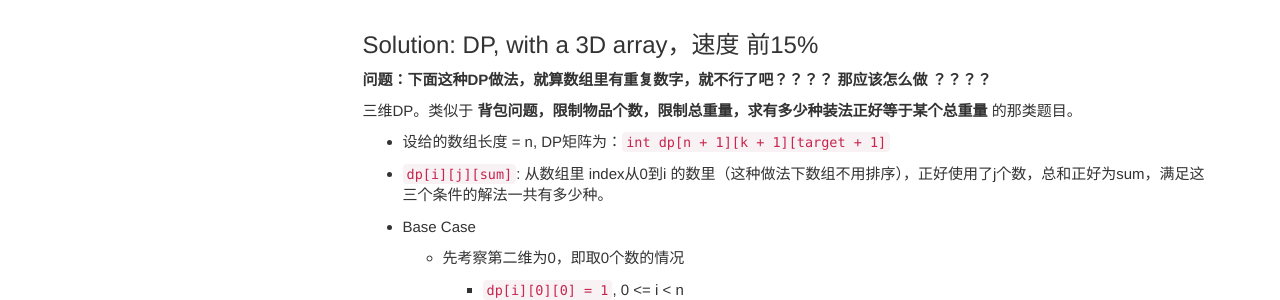
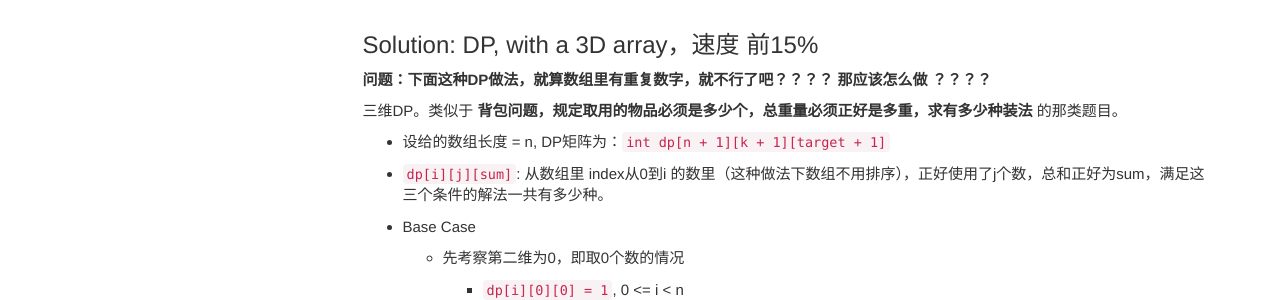
Before and after one commit to HungryOrc/hungryorc.github.io, a Jekyll site: the page built from pages/algorithm/algorithm_k_sum_number_of_solutions.md, in a window 1280 px wide. Shown: the part 474-774 px from the top of the page. Built offline with Jekyll 4.4.1, drawn with Linux system fonts in a browser that asks for light colours; nearby versions of some CDN libraries; comment, search, counter and statistics services are not loaded.

Commit message:
Update algorithm_k_sum_number_of_solutions.md

```diff
--- a/pages/algorithm/algorithm_k_sum_number_of_solutions.md
+++ b/pages/algorithm/algorithm_k_sum_number_of_solutions.md
@@ -25,7 +25,7 @@ Find k numbers where sum is target. Calculate how many solutions there are?
 
 **问题：下面这种DP做法，就算数组里有重复数字，就不行了吧？？？？ 那应该怎么做 ？？？？**
 
-三维DP。类似于 **背包问题，限制物品个数，限制总重量，求有多少种装法正好等于某个总重量** 的那类题目。
+三维DP。类似于 **背包问题，规定取用的物品必须是多少个，总重量必须正好是多重，求有多少种装法** 的那类题目。
 * 设给的数组长度 = n, DP矩阵为：`int dp[n + 1][k + 1][target + 1]`
 * `dp[i][j][sum]`: 从数组里 index从0到i 的数里（这种做法下数组不用排序），正好使用了j个数，总和正好为sum，满足这三个条件的解法一共有多少种。
 * Base Case
```
